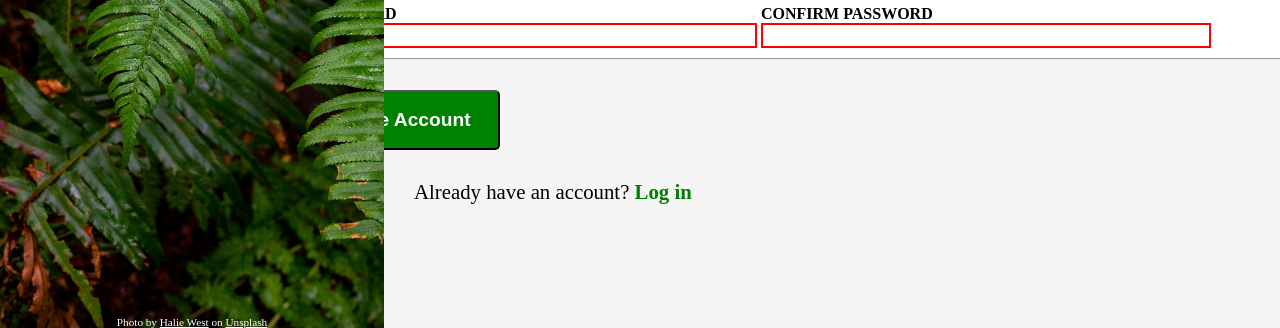
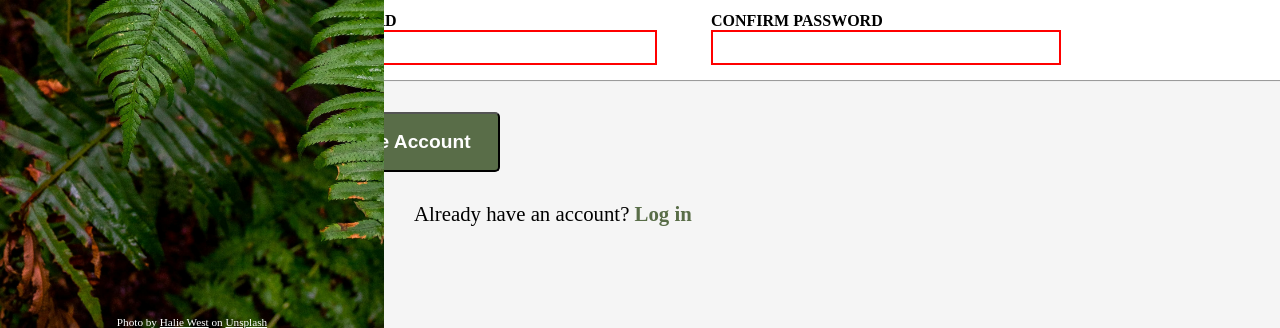
Before and after one commit to ffernandezTech/sign-up-form, a plain HTML site: page index.html in a window 1280 px wide. Shown: the part 472-800 px from the top of the page. Drawn offline with Linux system fonts and the light colour scheme.

Commit message:
feat: changed spacing and size of input and color of buttons and links

```diff
--- a/style.css
+++ b/style.css
@@ -171,7 +171,7 @@ fieldset div{
 label{
 
 
-    width: 450px;
+    width: 400px;
     /* margin-right: 10px; */
 
     display: inline-block;
@@ -184,9 +184,11 @@ label{
 input[type='text'],
 input[type = 'email'],
 input[type = 'password']{
-    margin-bottom: 10px;
-    height: 25px;
-    width: 450px;
+    margin-bottom: 15px;
+    height: 35px;
+    width: 350px;
+
+    margin-right: 50px;
 
 
 
@@ -201,7 +203,7 @@ input[type='email']:invalid{
 
 
 button{
-    background-color: green;
+    background-color: #596D48;
     width: 200px;
      height: 60px;
      border-radius: 5px;
@@ -222,7 +224,7 @@ button{
 
 .returning-user a{
     text-decoration: none;
-    color: green;
+    color: #596D48;
     font-weight: bold;
 
 }
```
